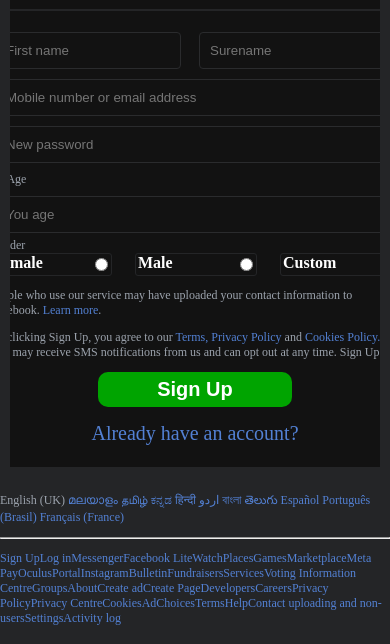
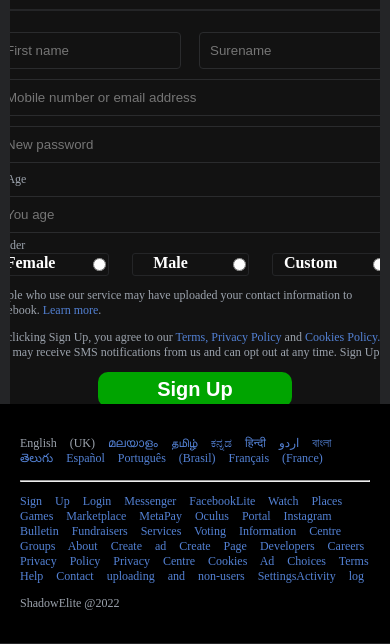
Before and after one commit to shadowelite-sec/demo2, a plain HTML site: page index.html in a window 390 px wide. Shown: the part 200-844 px from the top of the page. Drawn offline with Linux system fonts and the light colour scheme.

Commit message:
Final
not responsive

```diff
--- a/css/style.css
+++ b/css/style.css
@@ -96,6 +96,8 @@ p {
 
 .gender {
   display: inline-flex;
+  position: relative;
+  left: 0.5%;
   box-sizing: border-box;
 }
 
@@ -103,10 +105,13 @@ p {
   border: 1px solid #242527;
   border-radius: 3px;
   padding-right: 10%;
-  width: 118px;
+  width: 113px;
   color: white;
   font-weight: bold;
   font-size: 16px;
+}
+.gender option {
+  text-align: center;
 }
 .gender input {
   position: relative;
@@ -129,9 +134,28 @@ p {
   font-size: 20px;
   padding-bottom: 20px;
 }
-/*@media (max-width: 600px) {
+footer {
+  position: absolute;
+  bottom: 1px;
+  background-color: #000000;
+}
+.info {
+  margin: 0%;
+  width: auto;
+  padding: 20px;
+  background-color: black;
+  color: white;
+}
+
+.info [id="up"],
+[id="down"] {
+  word-spacing: 10px;
+}
+
+@media (max-width: 600px) {
   #main {
+    height: 100px;
     width: 100%;
     float: none;
   }
-}*/
+}
--- a/index.html
+++ b/index.html
@@ -78,16 +78,17 @@
         </div>
       </div>
     </section>
-    <section><div class="info">
-      <p>
+    <footer><div class="info">
+      <p id="up">
       English (UK) <a href="#">മലയാളം தமிழ் ಕನ್ನಡ हिन्दी اردو বাংলা తెలుగు Español
         Português (Brasil) Français (France)</a>
 	<hr>
       </p>
-      <p><a href="#">
-      Sign UpLog inMessengerFacebook LiteWatchPlacesGamesMarketplaceMeta PayOculusPortalInstagramBulletinFundraisersServicesVoting Information CentreGroupsAboutCreate adCreate PageDevelopersCareersPrivacy PolicyPrivacy CentreCookiesAdChoicesTermsHelpContact uploading and non-usersSettingsActivity log</a>
+      <p id="down"><a href="#">
+      Sign Up Login Messenger FacebookLite Watch Places Games Marketplace MetaPay Oculus Portal Instagram Bulletin Fundraisers Services Voting Information Centre Groups About Create ad Create Page Developers Careers Privacy Policy Privacy Centre Cookies Ad Choices Terms Help Contact uploading and non-users SettingsActivity log</a>
 </p>
+<p id="right">ShadowElite @2022</p>
 </div>
-    </section>
+    </footer>
   </body>
 </html>
```
